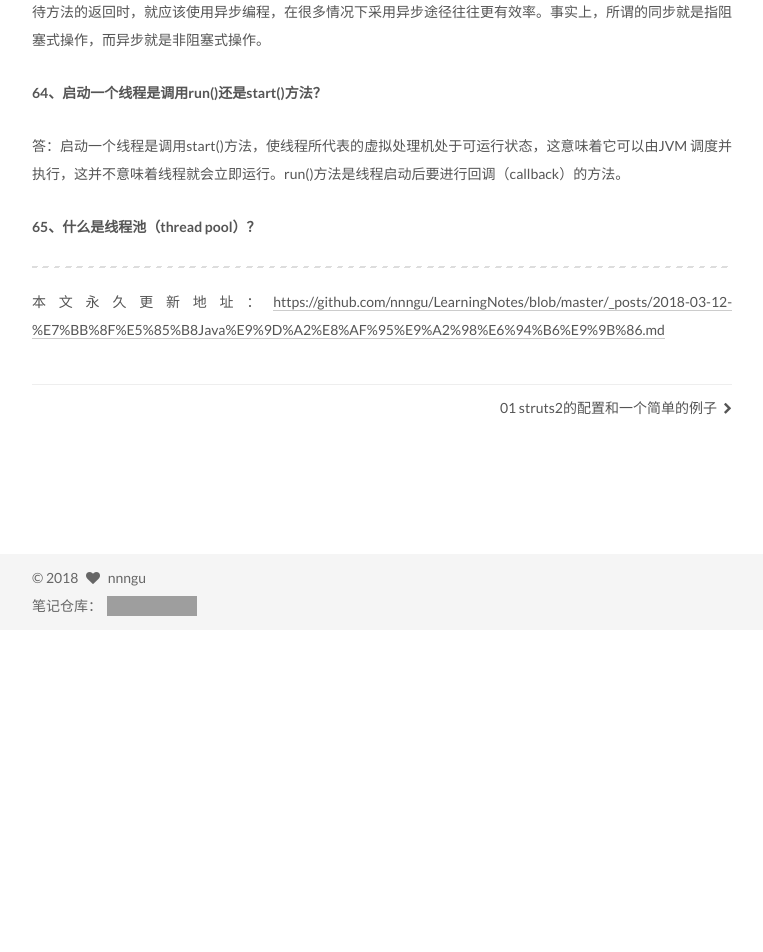
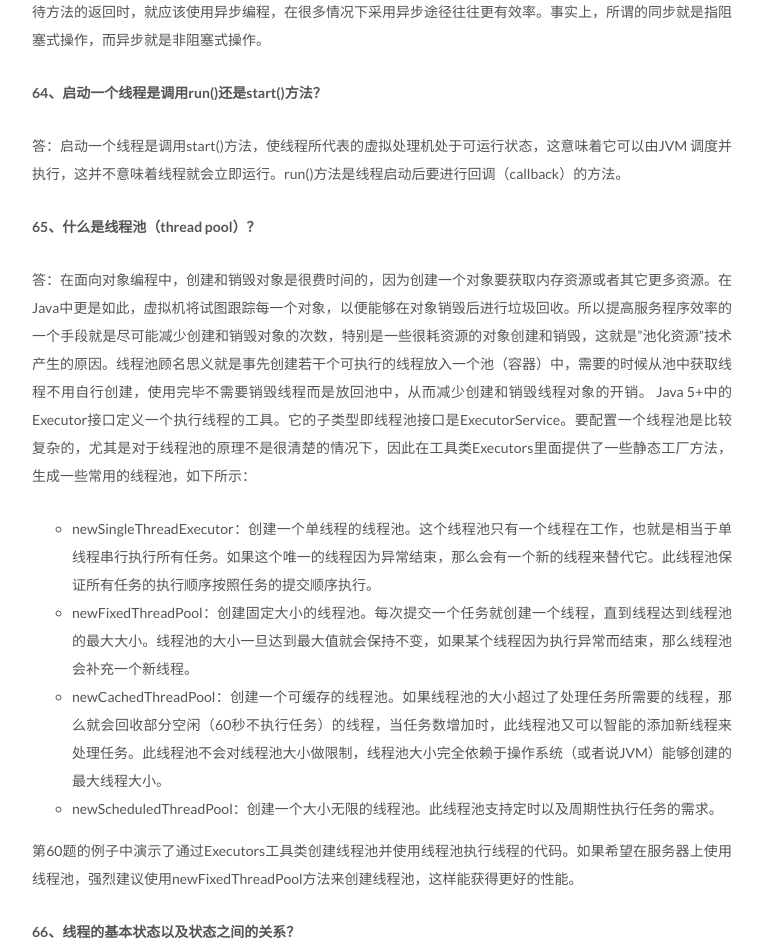
Before and after one commit to nnngu/LearningNotes, a Jekyll site: the page built from _posts/2018-03-12-经典Java面试题收集.md, in a window 1280 px wide and 1400 px high, scrolled down 40205 px. Shown: the top 952 px of the window, without its empty margins (258-1021 px from the left). Built offline with Jekyll 4.4.1, drawn with Linux system fonts in a browser that asks for light colours; before the commit the page ends 40835 px from its top, so only the background shows below that; some of the changed text lies outside the part shown; grey boxes are pictures that could not be loaded.

Commit message:
修改文件: _posts/2018-03-12-经典Java面试题收集.md

```diff
--- a/_posts/2018-03-12-经典Java面试题收集.md
+++ b/_posts/2018-03-12-经典Java面试题收集.md
@@ -1456,6 +1456,36 @@ class Test {
 
 **65、什么是线程池（thread pool）？**
 
+答：在面向对象编程中，创建和销毁对象是很费时间的，因为创建一个对象要获取内存资源或者其它更多资源。在Java中更是如此，虚拟机将试图跟踪每一个对象，以便能够在对象销毁后进行垃圾回收。所以提高服务程序效率的一个手段就是尽可能减少创建和销毁对象的次数，特别是一些很耗资源的对象创建和销毁，这就是”池化资源”技术产生的原因。线程池顾名思义就是事先创建若干个可执行的线程放入一个池（容器）中，需要的时候从池中获取线程不用自行创建，使用完毕不需要销毁线程而是放回池中，从而减少创建和销毁线程对象的开销。
+Java 5+中的Executor接口定义一个执行线程的工具。它的子类型即线程池接口是ExecutorService。要配置一个线程池是比较复杂的，尤其是对于线程池的原理不是很清楚的情况下，因此在工具类Executors里面提供了一些静态工厂方法，生成一些常用的线程池，如下所示：
+- newSingleThreadExecutor：创建一个单线程的线程池。这个线程池只有一个线程在工作，也就是相当于单线程串行执行所有任务。如果这个唯一的线程因为异常结束，那么会有一个新的线程来替代它。此线程池保证所有任务的执行顺序按照任务的提交顺序执行。
+- newFixedThreadPool：创建固定大小的线程池。每次提交一个任务就创建一个线程，直到线程达到线程池的最大大小。线程池的大小一旦达到最大值就会保持不变，如果某个线程因为执行异常而结束，那么线程池会补充一个新线程。
+- newCachedThreadPool：创建一个可缓存的线程池。如果线程池的大小超过了处理任务所需要的线程，那么就会回收部分空闲（60秒不执行任务）的线程，当任务数增加时，此线程池又可以智能的添加新线程来处理任务。此线程池不会对线程池大小做限制，线程池大小完全依赖于操作系统（或者说JVM）能够创建的最大线程大小。
+- newScheduledThreadPool：创建一个大小无限的线程池。此线程池支持定时以及周期性执行任务的需求。
+
+第60题的例子中演示了通过Executors工具类创建线程池并使用线程池执行线程的代码。如果希望在服务器上使用线程池，强烈建议使用newFixedThreadPool方法来创建线程池，这样能获得更好的性能。
+
+**66、线程的基本状态以及状态之间的关系？**
+
+答：
+
+![][3]
+
+> 说明：其中Running表示运行状态，Runnable表示就绪状态（万事俱备，只欠CPU），Blocked表示阻塞状态，阻塞状态又有多种情况，可能是因为调用wait()方法进入等待池，也可能是执行同步方法或同步代码块进入等锁池，或者是调用了sleep()方法或join()方法等待休眠或其他线程结束，或是因为发生了I/O中断。
+
+**67、简述synchronized 和java.util.concurrent.locks.Lock的异同？**
+
+答：Lock是Java 5以后引入的新的API，和关键字synchronized相比主要相同点：Lock 能完成synchronized所实现的所有功能；主要不同点：Lock有比synchronized更精确的线程语义和更好的性能，而且不强制性的要求一定要获得锁。synchronized会自动释放锁，而Lock一定要求程序员手工释放，并且最好在finally 块中释放（这是释放外部资源的最好的地方）。
+
+**68、Java中如何实现序列化，有什么意义？**
+
+答：序列化就是一种用来处理对象流的机制，所谓对象流也就是将对象的内容进行流化。可以对流化后的对象进行读写操作，也可将流化后的对象传输于网络之间。序列化是为了解决对象流读写操作时可能引发的问题（如果不进行序列化可能会存在数据乱序的问题）。
+要实现序列化，需要让一个类实现Serializable接口，该接口是一个标识性接口，标注该类对象是可被序列化的，然后使用一个输出流来构造一个对象输出流并通过writeObject(Object)方法就可以将实现对象写出（即保存其状态）；如果需要反序列化则可以用一个输入流建立对象输入流，然后通过readObject方法从流中读取对象。序列化除了能够实现对象的持久化之外，还能够用于对象的深度克隆（可以参考第29题）。
+
+**69、Java中有几种类型的流？**
+
+
+
 
 
 
```
Also changed, not shown: other parts of _posts/2018-03-12-经典Java面试题收集.md (+1 -0 lines).
